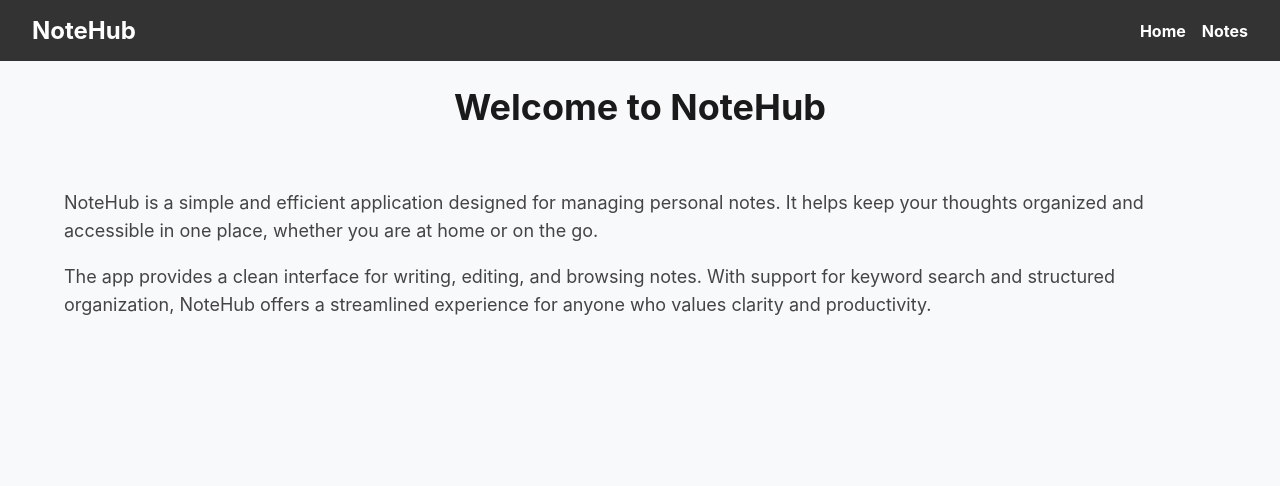
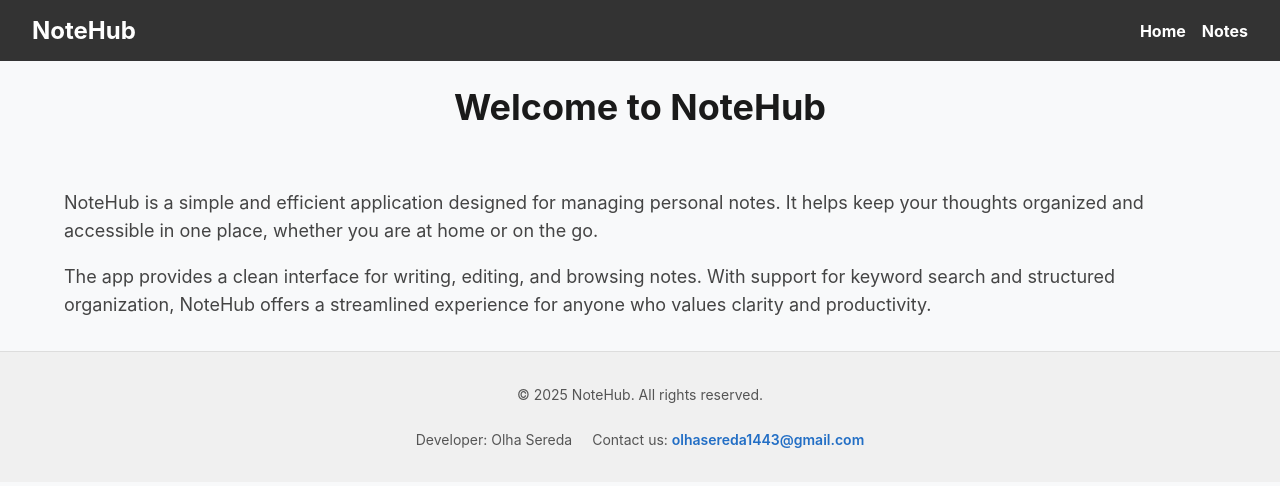
Before and after one commit to hellvita/06-notehub-nextjs, a Next.js app: page / in a window 1280 px wide. Shown: the top 486 px of the page. Built offline with nearby package versions, Linux system fonts and the light colour scheme.

Commit message:
add the Footer content

```diff
--- a/app/layout.tsx
+++ b/app/layout.tsx
@@ -1,6 +1,7 @@
 import type { Metadata } from "next";
 import TanStackProvider from "@/components/TanStackProvider/TanStackProvider";
 import Header from "@/components/Header/Header";
+import Footer from "@/components/Footer/Footer";
 import { Geist, Geist_Mono } from "next/font/google";
 import "./globals.css";
 
@@ -31,6 +32,8 @@
           <Header />
 
           <main>{children}</main>
+
+          <Footer />
         </TanStackProvider>
       </body>
     </html>
--- /dev/null
+++ b/components/Footer/Footer.module.css
@@ -0,0 +1,26 @@
+/* components/Footer.module.css */
+
+.footer {
+  padding: 20px;
+  background-color: #f0f0f0;
+  text-align: center;
+  font-size: 14px;
+  color: #555;
+  border-top: 1px solid #ddd;
+}
+
+.wrap {
+  display: flex;
+  justify-content: center;
+  gap: 20px;
+}
+
+.footer a {
+  color: #226ec5;
+  font-weight: 600;
+  text-decoration: none;
+}
+
+.footer a:hover {
+  text-decoration: underline;
+}
--- /dev/null
+++ b/components/Footer/Footer.tsx
@@ -0,0 +1,20 @@
+import css from "./Footer.module.css";
+
+export default function Footer() {
+  return (
+    <footer className={css.footer}>
+      <div className={css.content}>
+        <p>© 2025 NoteHub. All rights reserved.</p>
+        <div className={css.wrap}>
+          <p>Developer: Olha Sereda</p>
+          <p>
+            Contact us:&#160;
+            <a href="mailto:olhasereda1443@gmail.com">
+              olhasereda1443@gmail.com
+            </a>
+          </p>
+        </div>
+      </div>
+    </footer>
+  );
+}
```
